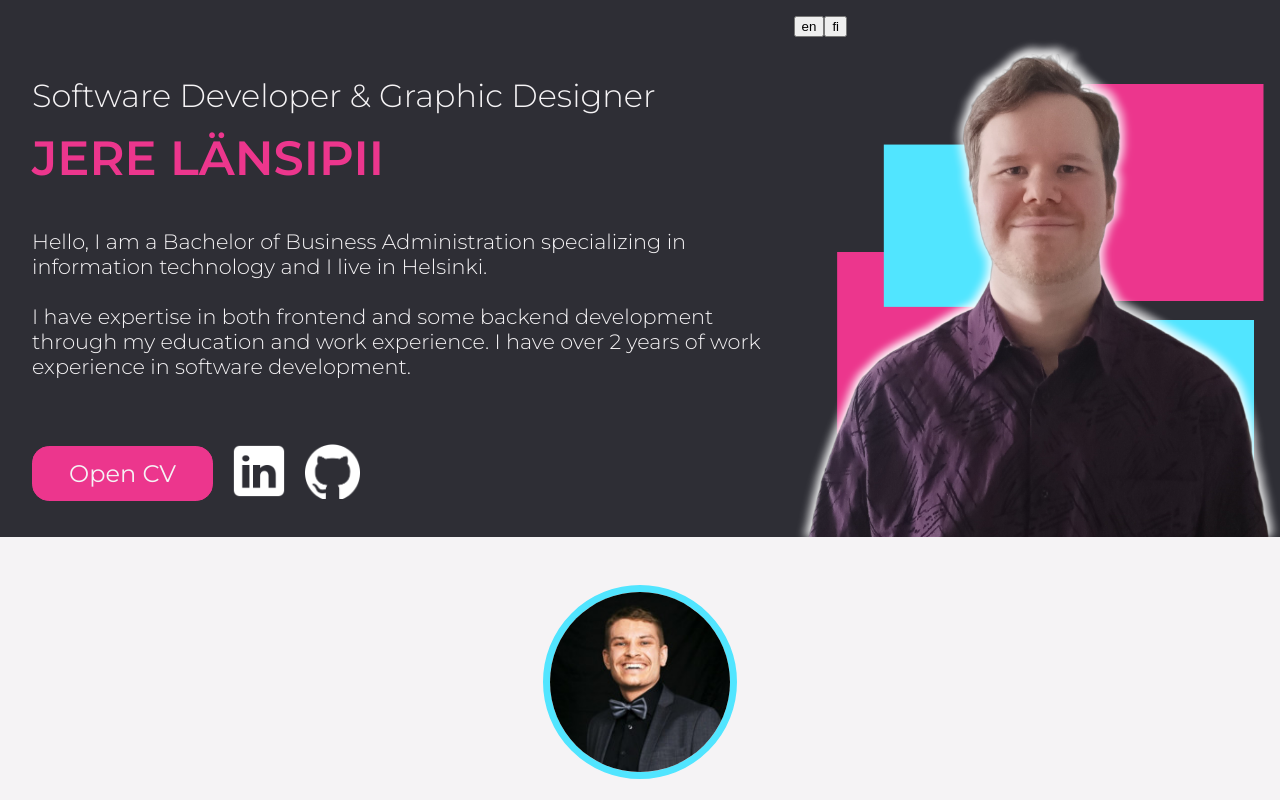
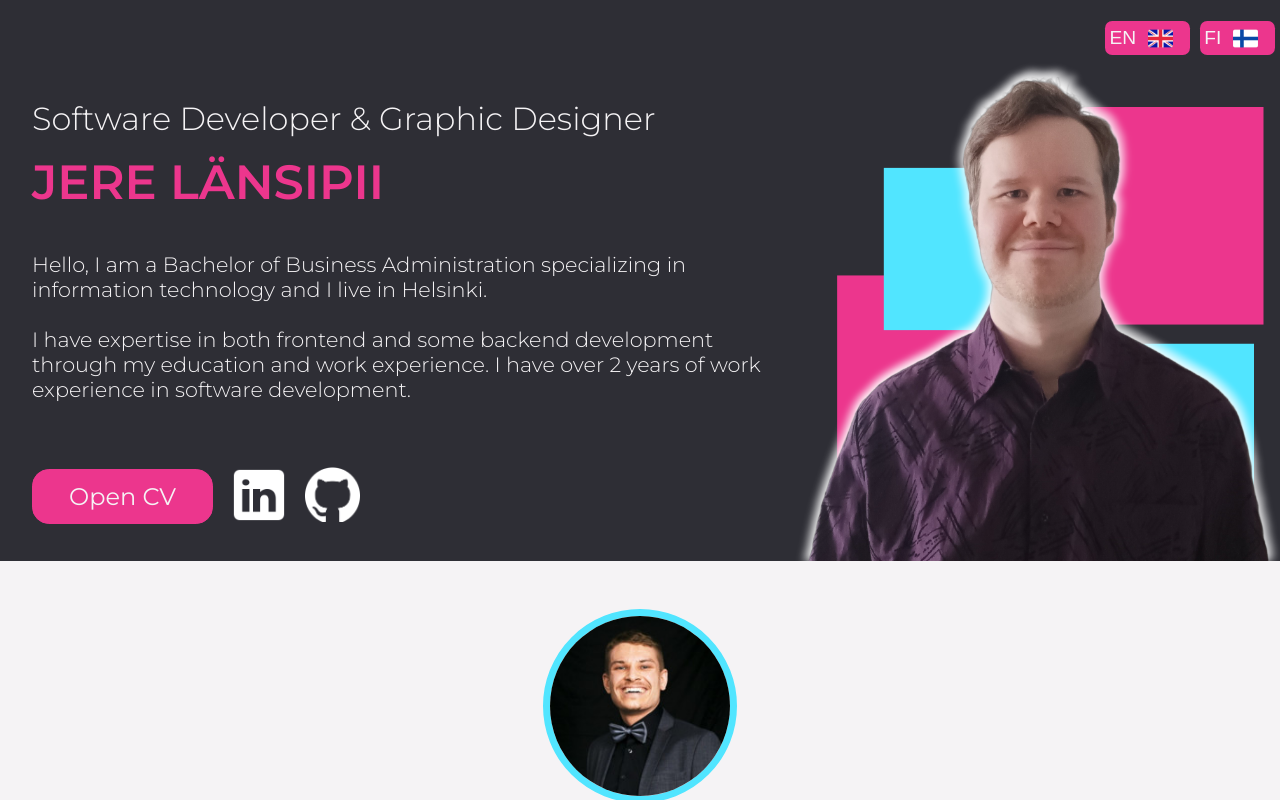
Before and after one commit to ojela028xamk/jere-lansipii-portfolio, a Next.js app: page / in a window 1280 px wide. Shown: the top 800 px of the page. Built offline with nearby package versions, Linux system fonts and the light colour scheme; no server answers.

Commit message:
language buttons design

```diff
--- a/app/website/languageSwitch.module.scss
+++ b/app/website/languageSwitch.module.scss
@@ -1,2 +1,43 @@
+@import "../main";
+
 .language_switch {
+  display: flex;
+  flex-direction: row;
+  justify-self: end;
+
+  .language_switch_button {
+    display: flex;
+    justify-content: center;
+    align-items: center;
+    margin: 0.2em;
+    padding: 0.2em;
+    color: $white;
+    background-color: $pink;
+    font-size: 1.5em;
+    border-radius: 0.3em;
+    border: none;
+
+    .language_value {
+      flex: 1;
+      font-size: 0.8em;
+    }
+
+    .image_container {
+      min-height: 25px;
+      min-width: 25px;
+      flex: 1;
+      position: relative;
+      margin: 0 0.5em;
+
+      .image {
+        object-fit: contain;
+      }
+    }
+
+    &:hover {
+      background-color: $white;
+      color: $pink;
+      cursor: pointer;
+    }
+  }
 }
--- a/app/website/languageSwitch.tsx
+++ b/app/website/languageSwitch.tsx
@@ -2,6 +2,7 @@
 import { useTransition } from "react";
 import css from "./languageSwitch.module.scss";
 import { setUserLocale } from "../i18n/locale";
+import Image from "next/image";
 
 export enum Locale {
   EN = "en",
@@ -22,8 +23,22 @@ const LanguageSwitch = () => {
   return (
     <div className={css.language_switch}>
       {Object.values(Locale).map((value) => (
-        <button key={value} onClick={() => handleLanguageSwitch(value)}>
-          {value}
+        <button
+          key={value}
+          className={css.language_switch_button}
+          onClick={() => handleLanguageSwitch(value)}
+        >
+          <span className={css.language_value}>
+            {value.toLocaleUpperCase()}
+          </span>
+          <div className={css.image_container}>
+            <Image
+              className={css.image}
+              src={`/${value}.png`}
+              alt={"Flag icon"}
+              fill
+            />
+          </div>
         </button>
       ))}
     </div>
```
Also changed, not shown: public/en.png (added), public/fi.png (added).
